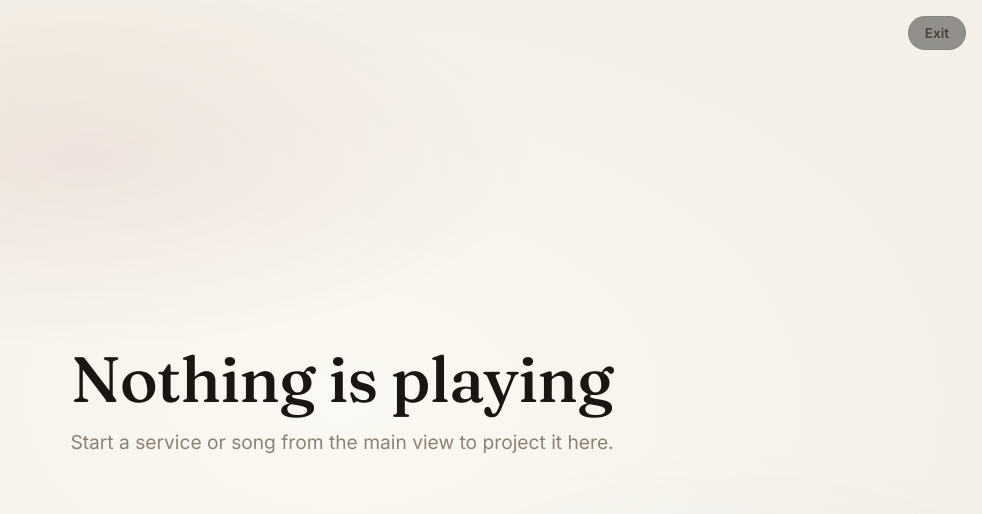
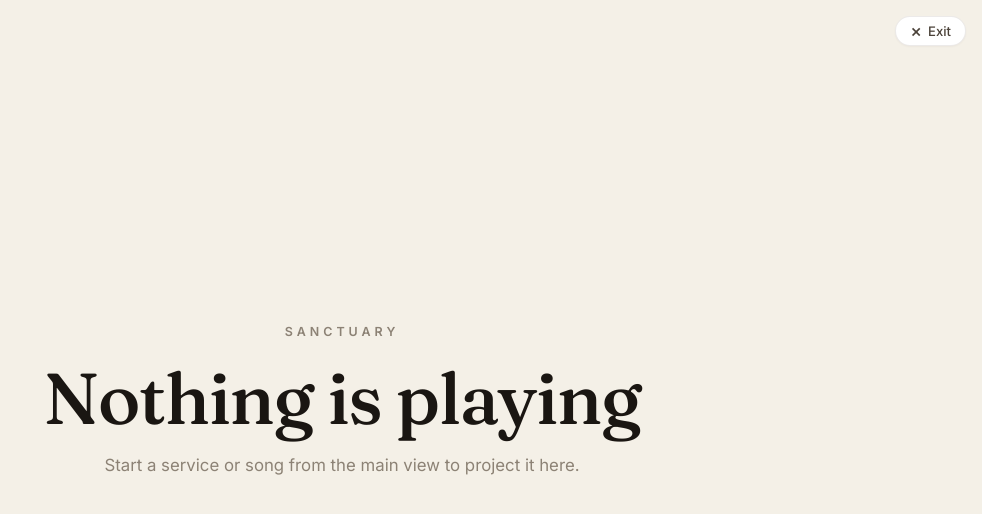
Before and after one commit to Moses2917/sancuary-player, a Vue app: page /now-playing in a window 1280 px wide. Shown: the top 514 px of the page, without its empty margins (298-1280 px from the left). Built offline with nearby package versions, Linux system fonts and the light colour scheme.

Commit message:
Rebuild Now Playing as a projection-grade hymnal page

```diff
--- a/src/views/NowPlayingView.vue
+++ b/src/views/NowPlayingView.vue
@@ -54,16 +54,19 @@ function exit() {
 
 <template>
   <div class="np-screen" :class="{ 'np-screen--empty': !hasSong }">
-    <button class="np-exit" title="Exit full screen" @click="exit">Exit</button>
+    <button class="np-exit" title="Exit full screen" @click="exit">
+      <span aria-hidden="true">×</span> Exit
+    </button>
 
     <div v-if="!hasSong" class="np-empty">
+      <p class="np-empty__kicker">Sanctuary</p>
       <h1>Nothing is playing</h1>
-      <p>Start a service or song from the main view to project it here.</p>
+      <p class="np-empty__hint">Start a service or song from the main view to project it here.</p>
     </div>
 
     <div v-else class="np-stage">
       <div class="np-meta">
-        <div class="np-tag">{{ player.service?.name ?? 'Preview' }}</div>
+        <div class="np-kicker">{{ player.service?.name ?? 'Preview' }}</div>
         <h1 class="np-title" :title="player.currentSong?.title">
           {{ player.currentSong?.title }}
         </h1>
@@ -76,7 +79,7 @@ function exit() {
           :current="player.currentTime"
           :markers="player.currentMarkers"
           :loop="player.loop"
-          :height="120"
+          :height="96"
           accent="var(--c-accent)"
           @seek="(t) => player.seek(t)"
         />
@@ -93,10 +96,14 @@ function exit() {
           title="Previous"
           @click="player.prev()"
         >
-          <SkipBack :size="36" />
+          <SkipBack :size="28" :stroke-width="1.5" />
         </button>
-        <button class="np-btn np-btn--play" :title="player.isPlaying ? 'Pause' : 'Play'" @click="player.toggle()">
-          <component :is="player.isPlaying ? Pause : Play" :size="64" />
+        <button
+          class="np-btn np-btn--play"
+          :title="player.isPlaying ? 'Pause' : 'Play'"
+          @click="player.toggle()"
+        >
+          <component :is="player.isPlaying ? Pause : Play" :size="44" :stroke-width="1.75" />
         </button>
         <button
           class="np-btn"
@@ -104,7 +111,7 @@ function exit() {
           title="Next"
           @click="player.next()"
         >
-          <SkipForward :size="36" />
+          <SkipForward :size="28" :stroke-width="1.5" />
         </button>
       </div>
 
@@ -121,11 +128,7 @@ function exit() {
   position: fixed;
   inset: 0;
   z-index: 50;
-  background: radial-gradient(
-    ellipse at center,
-    var(--c-bg-1) 0%,
-    var(--c-bg-0) 70%
-  );
+  background: var(--c-bg-0);
   color: var(--c-text);
   display: flex;
   align-items: center;
@@ -133,57 +136,64 @@ function exit() {
   padding: var(--sp-7);
   overflow: hidden;
 }
-.np-screen::before {
-  content: '';
-  position: absolute;
-  inset: 0;
-  background:
-    radial-gradient(ellipse 60% 40% at 30% 20%, var(--c-accent-glow), transparent 60%),
-    radial-gradient(ellipse 50% 40% at 80% 80%, rgba(127, 179, 255, 0.1), transparent 60%);
-  pointer-events: none;
-  opacity: 0.6;
-}
 .np-exit {
   position: absolute;
   top: var(--sp-4);
   right: var(--sp-4);
   z-index: 2;
-  background: rgba(0, 0, 0, 0.4);
+  display: inline-flex;
+  align-items: center;
+  gap: 6px;
+  background: var(--c-surface-raised);
   color: var(--c-text-soft);
   border: 1px solid var(--c-border);
-  padding: var(--sp-2) var(--sp-4);
+  padding: 6px 14px;
   border-radius: var(--r-pill);
-  font-size: 0.85rem;
-  font-weight: 600;
+  font-size: 0.82rem;
+  font-weight: 500;
   cursor: pointer;
-  backdrop-filter: blur(8px);
+  box-shadow: var(--sh-sm);
   transition:
     color var(--dur-fast) var(--ease),
     border-color var(--dur-fast) var(--ease);
 }
+.np-exit span {
+  font-size: 1.1rem;
+  line-height: 0.8;
+}
 .np-exit:hover {
   color: var(--c-text);
-  border-color: var(--c-accent);
+  border-color: var(--c-border-strong);
 }
 
 .np-empty {
   text-align: center;
   z-index: 1;
 }
+.np-empty__kicker {
+  font-size: 0.78rem;
+  letter-spacing: 0.32em;
+  text-transform: uppercase;
+  color: var(--c-text-muted);
+  margin-bottom: var(--sp-4);
+  font-weight: 600;
+}
 .np-empty h1 {
-  font-size: 4rem;
+  font-size: clamp(2.5rem, 6vw, 4.5rem);
   margin-bottom: var(--sp-3);
+  font-weight: 500;
+  letter-spacing: -0.02em;
 }
-.np-empty p {
+.np-empty__hint {
   color: var(--c-text-muted);
-  font-size: 1.2rem;
+  font-size: 1.05rem;
 }
 
 .np-stage {
   position: relative;
   z-index: 1;
   width: 100%;
-  max-width: 1100px;
+  max-width: 1080px;
   display: flex;
   flex-direction: column;
   align-items: center;
@@ -191,20 +201,22 @@ function exit() {
 }
 .np-meta {
   text-align: center;
+  max-width: 100%;
 }
-.np-tag {
-  font-size: 1rem;
+.np-kicker {
+  font-size: 0.85rem;
   font-weight: 600;
-  letter-spacing: 0.2em;
+  letter-spacing: 0.32em;
   text-transform: uppercase;
   color: var(--c-accent);
-  margin-bottom: var(--sp-3);
+  margin-bottom: var(--sp-4);
 }
 .np-title {
   font-family: var(--font-display);
-  font-size: clamp(3rem, 8vw, 6rem);
-  font-weight: 700;
+  font-size: clamp(2.6rem, 8vw, 5.6rem);
+  font-weight: 500;
   line-height: 1.05;
+  letter-spacing: -0.02em;
   max-width: 100%;
   overflow-wrap: anywhere;
 }
@@ -219,7 +231,8 @@ function exit() {
   justify-content: space-between;
   font-variant-numeric: tabular-nums;
   color: var(--c-text-muted);
-  font-size: 1.4rem;
+  font-size: 1.05rem;
+  letter-spacing: 0.02em;
 }
 
 .np-transport {
@@ -236,34 +249,27 @@ function exit() {
   background: transparent;
   color: var(--c-text-soft);
   cursor: pointer;
-  padding: var(--sp-4);
+  padding: var(--sp-3);
   transition:
     color var(--dur-fast) var(--ease),
-    background var(--dur-fast) var(--ease),
-    transform var(--dur-fast) var(--ease-spring);
+    background var(--dur-fast) var(--ease);
 }
 .np-btn:hover {
-  background: rgba(255, 255, 255, 0.06);
+  background: var(--c-bg-3);
   color: var(--c-text);
-  transform: scale(1.05);
-}
-.np-btn:active {
-  transform: scale(0.95);
 }
 .np-btn:disabled {
   opacity: 0.3;
   cursor: not-allowed;
-  transform: none;
 }
 .np-btn--play {
-  background: linear-gradient(135deg, var(--c-accent), var(--c-accent-deep));
-  color: #1a1208;
-  box-shadow: var(--sh-glow);
+  background: var(--c-accent);
+  color: #fbf9f3;
+  padding: var(--sp-5);
 }
 .np-btn--play:hover {
-  background: linear-gradient(135deg, var(--c-accent-soft), var(--c-accent));
-  box-shadow: 0 0 60px var(--c-accent-glow);
-  color: #1a1208;
+  background: var(--c-accent-deep);
+  color: #fbf9f3;
 }
 
 .np-upnext {
@@ -271,24 +277,25 @@ function exit() {
   bottom: var(--sp-5);
   right: var(--sp-5);
   text-align: right;
-  background: rgba(0, 0, 0, 0.35);
+  background: var(--c-surface-raised);
   border: 1px solid var(--c-border);
   border-radius: var(--r-md);
   padding: var(--sp-3) var(--sp-4);
-  backdrop-filter: blur(10px);
+  box-shadow: var(--sh-sm);
 }
 .np-upnext__label {
   display: block;
-  font-size: 0.7rem;
-  letter-spacing: 0.2em;
+  font-size: 0.65rem;
+  letter-spacing: 0.24em;
   text-transform: uppercase;
   color: var(--c-text-muted);
   margin-bottom: 4px;
+  font-weight: 600;
 }
 .np-upnext__title {
   display: block;
   font-family: var(--font-display);
-  font-size: 1.4rem;
+  font-size: 1.2rem;
   color: var(--c-text);
 }
 
@@ -299,5 +306,11 @@ function exit() {
   .np-btn {
     padding: var(--sp-2);
   }
+  .np-upnext {
+    left: var(--sp-4);
+    right: var(--sp-4);
+    bottom: var(--sp-4);
+    text-align: left;
+  }
 }
 </style>
```
